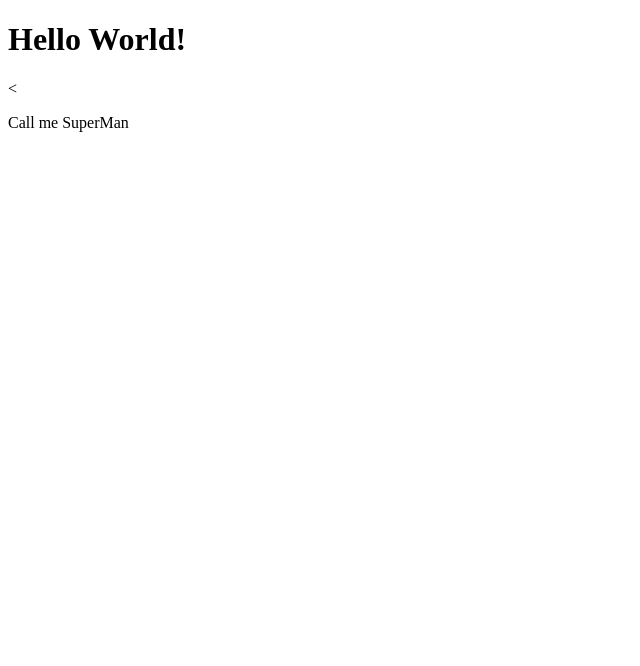
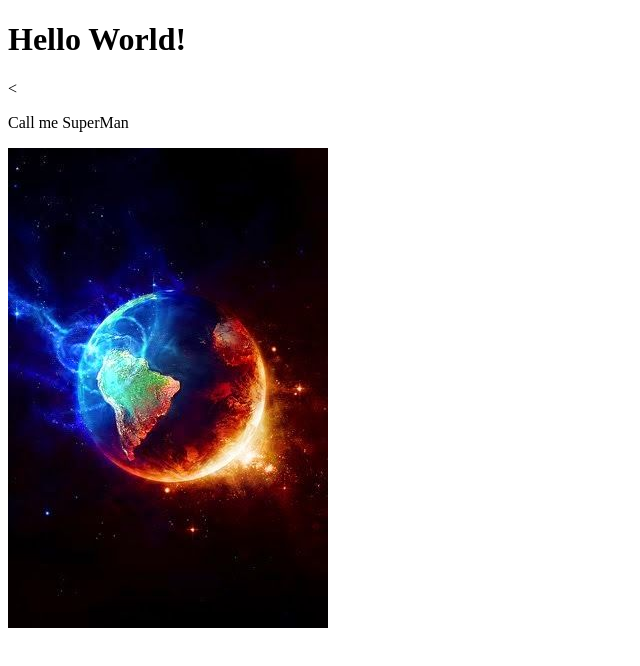
Before and after one commit to hugovenega/website, a plain HTML site: page index.html in a window 1280 px wide. Shown: the whole page, without its empty margins (0-640 px from the left). Drawn offline with Linux system fonts and the light colour scheme.

Commit message:
Agregar una imagen

```diff
--- a/index.html
+++ b/index.html
@@ -7,6 +7,6 @@
   <body>
     <h1>Hello World!</h1>
     <<p>Call me SuperMan</p>
-
+    <img src="images/planet.jpg">
   </body>
 </html>
```
Also changed, not shown: images/planet.jpg (added).
